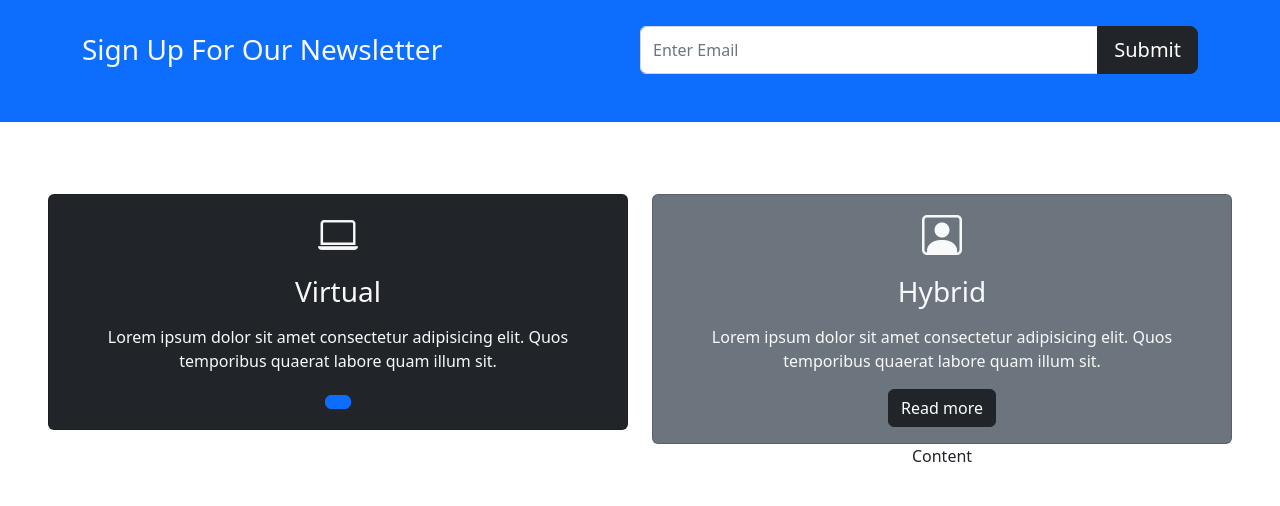
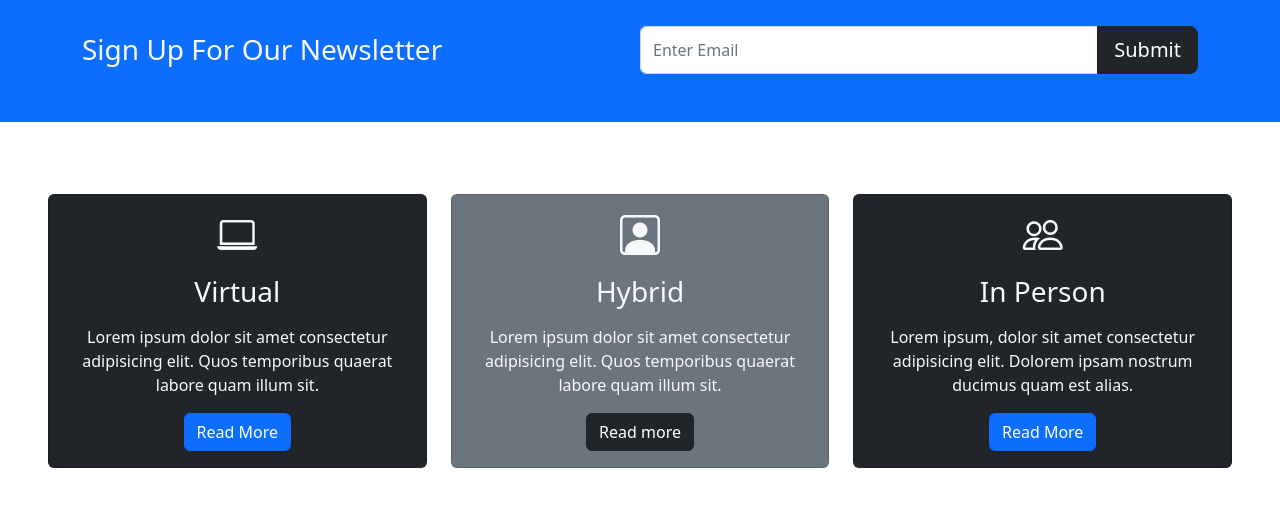
Before and after one commit to Kamran099/Bootstrap5-CC, a plain HTML site: page index.html in a window 1280 px wide. Shown: the part 442-948 px from the top of the page. Drawn offline with nearby package versions, Linux system fonts and the light colour scheme.

Commit message:
Card section finished

```diff
--- a/index.html
+++ b/index.html
@@ -73,21 +73,19 @@
     <!-- Boxes -->
     <section class="p-5">
         <class class="container">
-            <div class="row text-center">
+            <div class="row text-center g-4">
                 <div class="col-md">
                     <div class="card bg-dark text-light">
                         <div class="card-body text-center">
                             <div class="h1 mb-3">
                                 <i class="bi bi-laptop"></i>
                             </div>
-                            <h3 class="card-title mb-3">
-                                Virtual
-                            </h3>
+                            <h3 class="card-title mb-3">Virtual</h3>
                             <p class="card-text">
                                 Lorem ipsum dolor sit amet consectetur adipisicing elit. Quos temporibus quaerat labore
                                 quam illum sit.
                             </p>
-                            <a href="#" class="btn btn-primary"></a>
+                            <a href="#" class="btn btn-primary">Read More</a>
                         </div>
                     </div>
                 </div>
@@ -97,9 +95,7 @@
                             <div class="h1 mb-3">
                                 <i class="bi bi-person-square"></i>
                             </div>
-                            <h3 class="card-title mb-3">
-                                Hybrid
-                            </h3>
+                            <h3 class="card-title mb-3">Hybrid</h3>
                             <p class="card-text">
                                 Lorem ipsum dolor sit amet consectetur adipisicing elit. Quos temporibus quaerat labore
                                 quam illum sit.
@@ -107,11 +103,34 @@
                             <a href="#" class="btn btn-dark">Read more</a>
                         </div>
                     </div>
-                    <div class="col-md">Content</div>
                 </div>
+                <div class="col-md">
+                    <div class="class card bg-dark text-light">
+                        <div class="class card-body text-center">
+                            <div class="h1 mb-3">
+                                <i class="class bi bi-people"></i>
+                            </div>
+                            <h3 class="card-title mb-3">In Person</h3>
+                            <p class="card-text">
+                                Lorem ipsum, dolor sit amet consectetur adipisicing elit. Dolorem ipsam nostrum ducimus
+                                quam est alias.
+                            </p>
+                            <a href="#" class="btn btn-primary">Read More</a>
+                        </div>
+                    </div>
+                </div>
+            </div>
         </class>
     </section>
 
+    <!-- Learn Sections -->
+    <section id="learn" class="p-5">
+        <div class="container">
+            <div class="row align-items-center justify-content-between">
+
+            </div>
+        </div>
+    </section>
 
     <!-- JavaScript Bundle with Popper -->
     <script src="https://cdn.jsdelivr.net/npm/bootstrap@5.2.0-beta1/dist/js/bootstrap.bundle.min.js"
```
